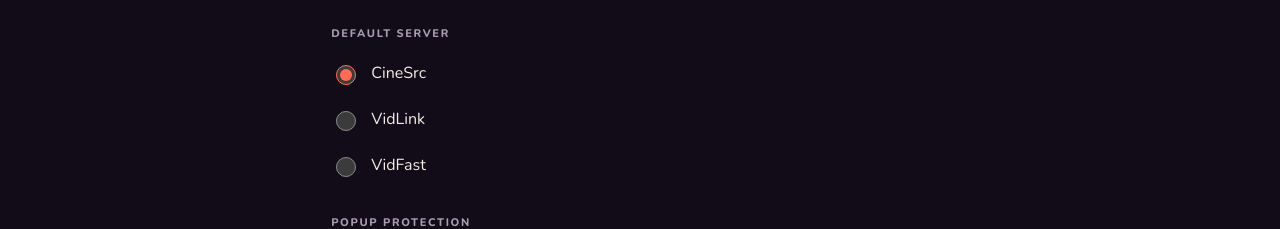
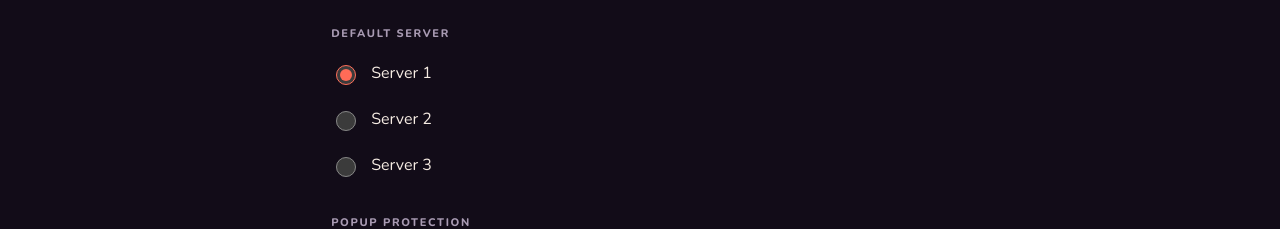
Before and after one commit to kawai-uhq/comvie, a React (Vite) app: page /settings in a window 1280 px wide. Shown: the part 138-367 px from the top of the page. Built offline with nearby package versions, Linux system fonts and the light colour scheme; no server answers.

Commit message:
Rename servers

```diff
--- a/src/lib/providers.ts
+++ b/src/lib/providers.ts
@@ -8,19 +8,19 @@ export interface Provider {
 export const providers: Provider[] = [
   {
     id: 'cinesrc',
-    name: 'CineSrc',
+    name: 'Server 1',
     movie: (id) => `https://cinesrc.st/embed/movie/${id}`,
     tv: (id, s, e) => `https://cinesrc.st/embed/tv/${id}?s=${s}&e=${e}`
   },
   {
     id: 'vidlink',
-    name: 'VidLink',
+    name: 'Server 2',
     movie: (id) => `https://vidlink.pro/movie/${id}`,
     tv: (id, s, e) => `https://vidlink.pro/tv/${id}/${s}/${e}`
   },
   {
     id: 'vidfast',
-    name: 'VidFast',
+    name: 'Server 3',
     movie: (id) => `https://vidfast.vc/movie/${id}?autoPlay=true`,
     tv: (id, s, e) => `https://vidfast.vc/tv/${id}/${s}/${e}?autoPlay=true`
   }
--- a/src/pages/Legal.tsx
+++ b/src/pages/Legal.tsx
@@ -32,7 +32,7 @@ export function About() {
       <ul>
         <li>Titles, posters, descriptions, cast and trailers come from <strong>TMDB</strong> and YouTube. This product uses the TMDB API but is not endorsed or certified by TMDB.</li>
         <li><strong>Comvie does not host, store or upload any video files.</strong> When you press Play, the site opens a player provided by a third party. What that player shows is controlled by its owner.</li>
-        <li>Live TV lists free, publicly available channels from the open <strong>iptv-org</strong> directory. Channels can go offline or be blocked in your region at any time.</li>
+        <li>Live TV lists free, publicly available channels gathered from an open public directory. Channels can go offline or be blocked in your region at any time.</li>
       </ul>
       <h2>Contact</h2>
       <p>Questions or feedback: <Contact />.</p>
@@ -76,7 +76,7 @@ export function Privacy() {
       <ul>
         <li><strong>TMDB</strong> provides titles and pictures. Your browser loads images directly from TMDB's servers, so TMDB can see your IP address.</li>
         <li><strong>Third-party players</strong> and <strong>YouTube</strong> (trailers, loaded in privacy-enhanced mode) run their own code and may set cookies or collect data under their own policies.</li>
-        <li><strong>iptv-org</strong> and each TV channel's stream host are contacted when you use Live TV.</li>
+        <li><strong>The public channel directory</strong> and each TV channel's stream host are contacted when you use Live TV.</li>
         <li><strong>Vercel</strong> hosts the site and keeps standard server logs.</li>
       </ul>
       <h2>Contact</h2>
--- a/src/pages/Live.tsx
+++ b/src/pages/Live.tsx
@@ -127,7 +127,7 @@ export default function Live() {
         <section className="live-hero">
           <span className="pill">FREE PUBLIC CHANNELS</span>
           <h1 className="title">Live TV &amp; <span className="accent">World Channels</span></h1>
-          <p className="muted">Free public broadcasts from around the world, from the open iptv-org directory. Some channels are offline or blocked in your region.</p>
+          <p className="muted">Free public broadcasts from around the world, from around the web. Some channels are offline or blocked in your region.</p>
           {all && !current && lastChannel && (
             <button className="btn primary" onClick={() => play(lastChannel)}>▶ Resume {lastChannel.name}</button>
           )}
```
